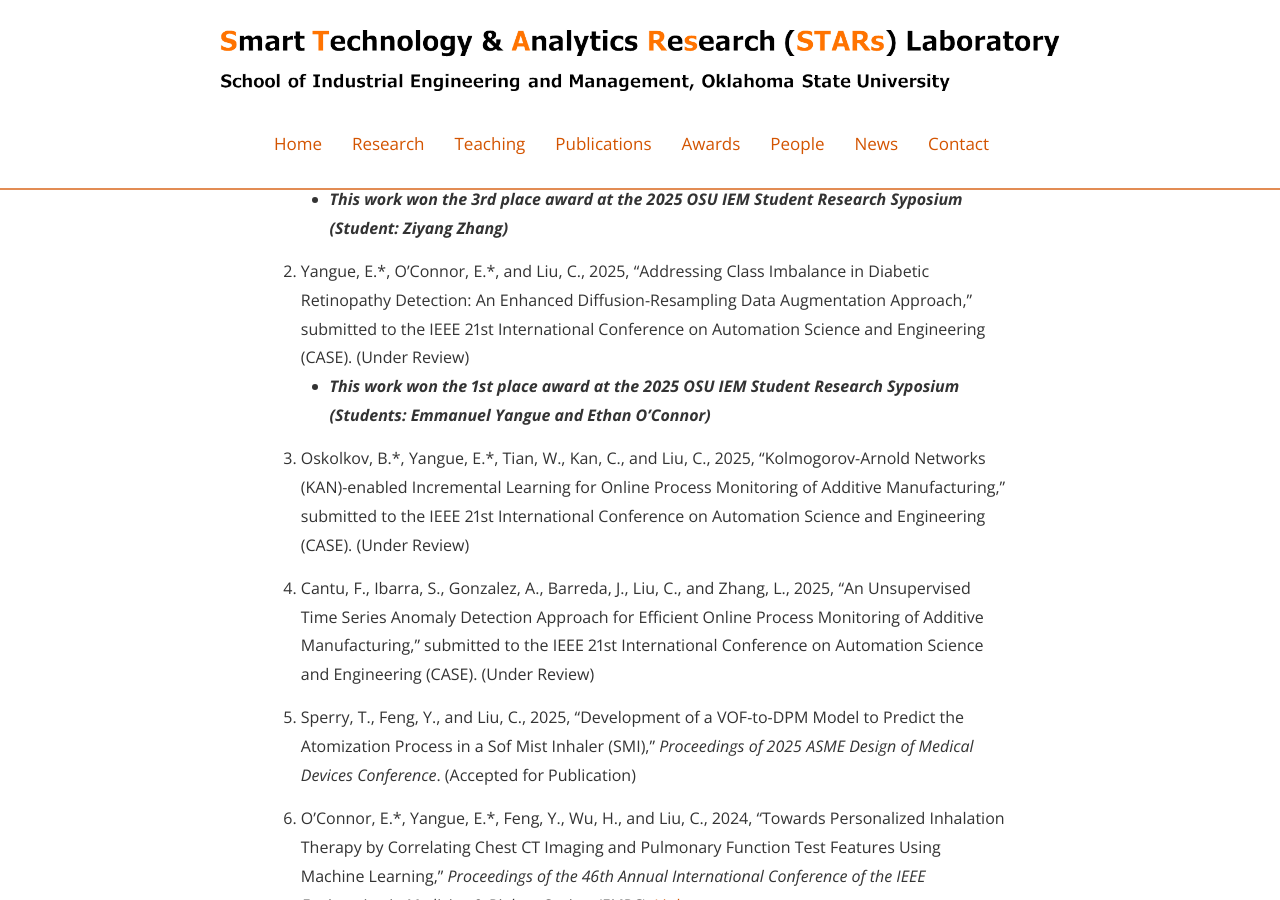
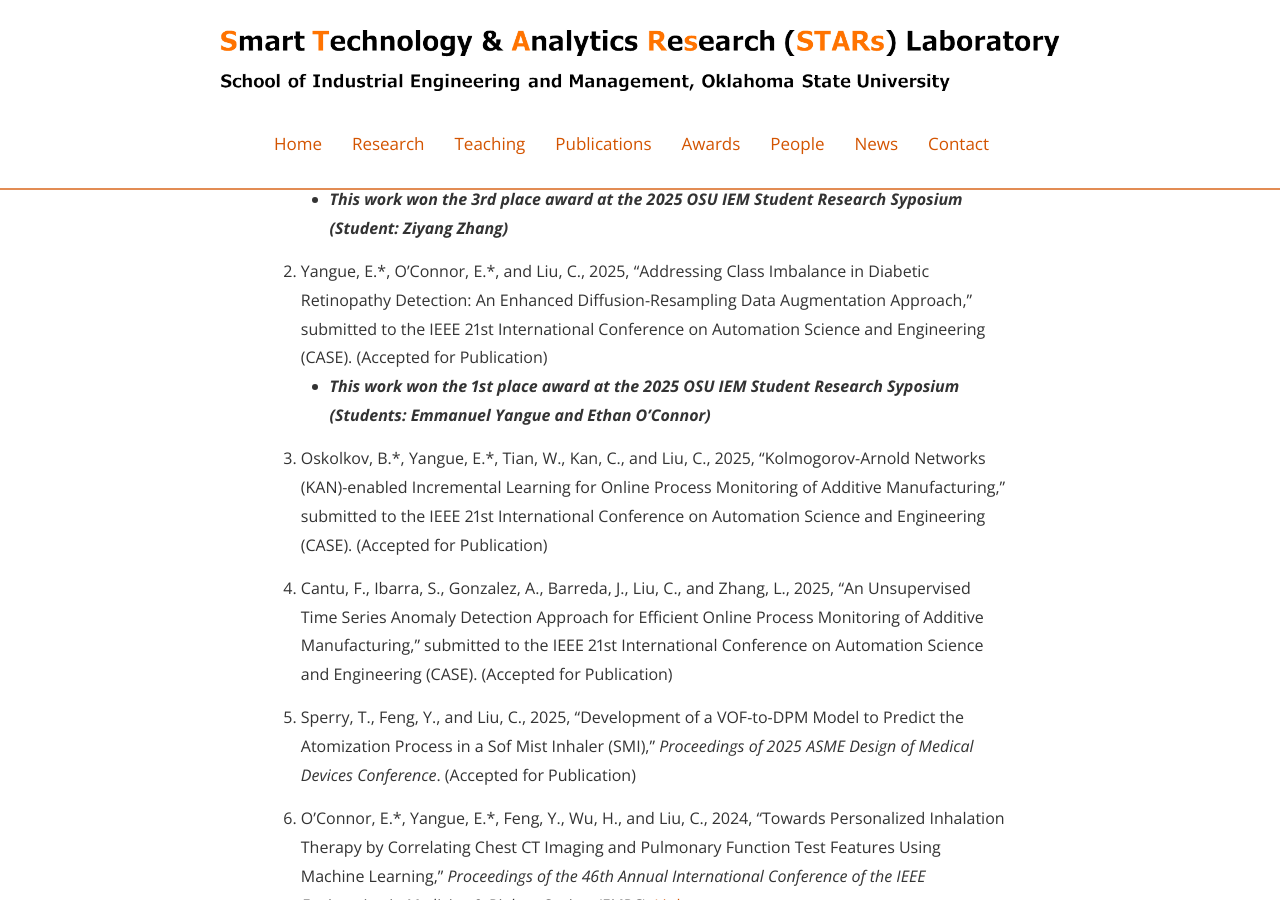
Before and after one commit to stars-laboratory/stars-laboratory.github.io, a Jekyll site: the page built from Dpublications.md, in a window 1280 px wide and 900 px high, scrolled down 4671 px. Built offline with Jekyll 4.4.1, drawn with Linux system fonts in a browser that asks for light colours; nearby versions of some CDN libraries.

Commit message:
Update Dpublications.md
Information Update

```diff
--- a/Dpublications.md
+++ b/Dpublications.md
@@ -115,12 +115,12 @@ ASME 2025 International Design Engineering Technical Conferences and Computers a
      * ***This work won the 3rd place award at the 2025 OSU IEM Student Research Syposium (Student: Ziyang Zhang)***
 
 1. Yangue, E.\*, O’Connor, E.\*, and Liu, C., 2025, “Addressing Class Imbalance in Diabetic Retinopathy Detection: An Enhanced Diffusion-Resampling Data Augmentation Approach,” submitted to the IEEE
-21st International Conference on Automation Science and Engineering (CASE). (Under Review)
+21st International Conference on Automation Science and Engineering (CASE). (Accepted for Publication)
      * ***This work won the 1st place award at the 2025 OSU IEM Student Research Syposium (Students: Emmanuel Yangue and Ethan O'Connor)***
 
-1. Oskolkov, B.\*, Yangue, E.\*, Tian, W., Kan, C., and Liu, C., 2025, “Kolmogorov-Arnold Networks (KAN)-enabled Incremental Learning for Online Process Monitoring of Additive Manufacturing,” submitted to the IEEE 21st International Conference on Automation Science and Engineering (CASE). (Under Review)
+1. Oskolkov, B.\*, Yangue, E.\*, Tian, W., Kan, C., and Liu, C., 2025, “Kolmogorov-Arnold Networks (KAN)-enabled Incremental Learning for Online Process Monitoring of Additive Manufacturing,” submitted to the IEEE 21st International Conference on Automation Science and Engineering (CASE). (Accepted for Publication)
 
-1. Cantu, F., Ibarra, S., Gonzalez, A., Barreda, J., Liu, C., and Zhang, L., 2025, “An Unsupervised Time Series Anomaly Detection Approach for Efficient Online Process Monitoring of Additive Manufacturing,” submitted to the IEEE 21st International Conference on Automation Science and Engineering (CASE). (Under Review)
+1. Cantu, F., Ibarra, S., Gonzalez, A., Barreda, J., Liu, C., and Zhang, L., 2025, “An Unsupervised Time Series Anomaly Detection Approach for Efficient Online Process Monitoring of Additive Manufacturing,” submitted to the IEEE 21st International Conference on Automation Science and Engineering (CASE). (Accepted for Publication)
 
 1. Sperry, T., Feng, Y., and Liu, C., 2025, “Development of a VOF-to-DPM Model to Predict the Atomization Process in a Sof Mist Inhaler (SMI),” *Proceedings of 2025 ASME Design of Medical Devices Conference*. (Accepted for Publication)
 
```
